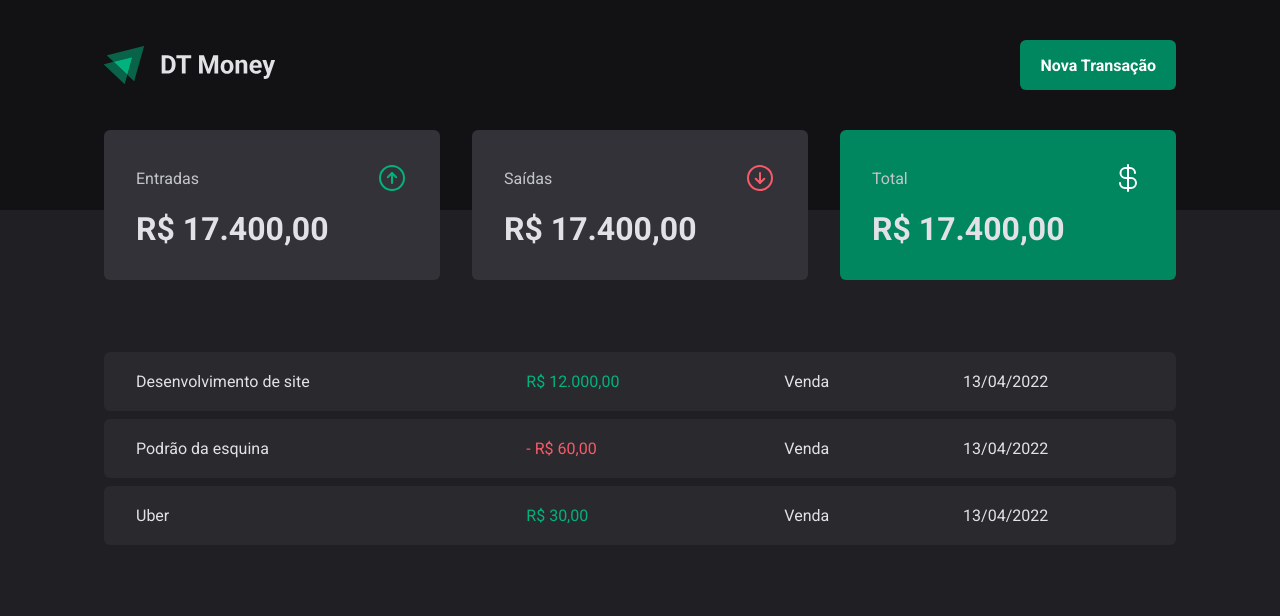
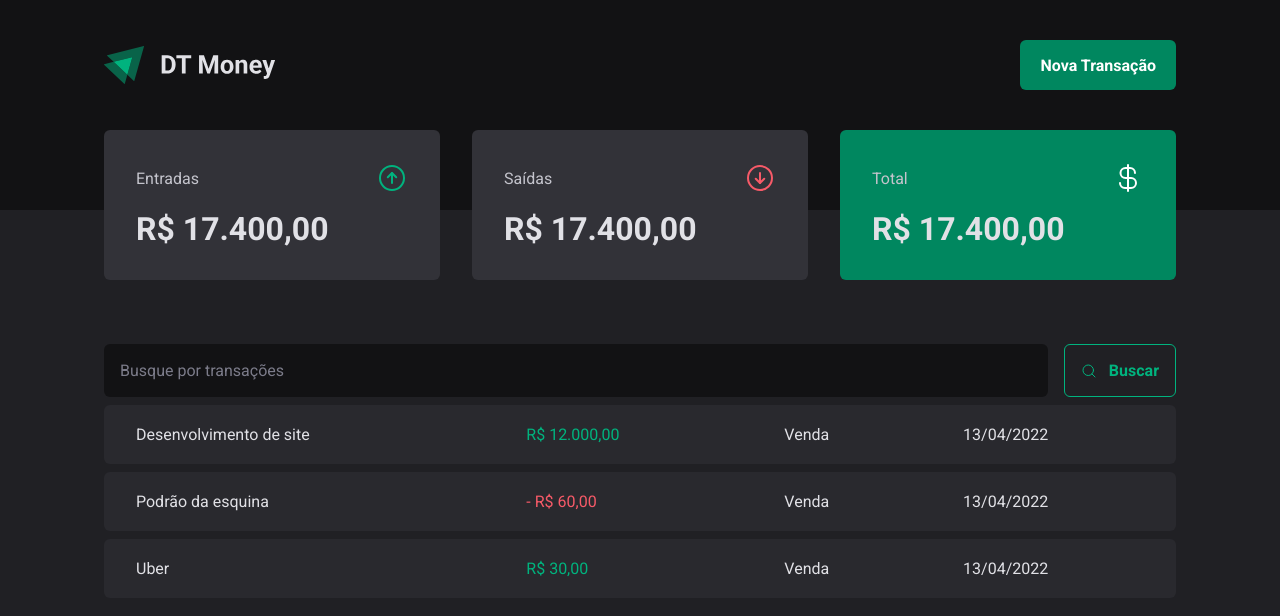
Before and after one commit to CauaMatheus/03-dt-money, a React (Vite) app: page / in a window 1280 px wide. Shown: the top 616 px of the page. Built offline with nearby package versions, Linux system fonts and the light colour scheme.

Commit message:
SearchForm

```diff
--- /dev/null
+++ b/src/pages/Transactions/SearchForm/index.tsx
@@ -0,0 +1,13 @@
+import { SearchFormContainer } from './styles'
+import { MagnifyingGlass } from 'phosphor-react'
+
+export function SearchForm() {
+  return (
+    <SearchFormContainer>
+      <input type="text" placeholder="Busque por transações" />
+      <button type="submit">
+        <MagnifyingGlass /> Buscar
+      </button>
+    </SearchFormContainer>
+  )
+}
--- /dev/null
+++ b/src/pages/Transactions/SearchForm/styles.ts
@@ -0,0 +1,40 @@
+import styled from 'styled-components'
+
+export const SearchFormContainer = styled.form`
+  display: flex;
+  gap: 1rem;
+
+  input {
+    flex: 1;
+    border-radius: 6px;
+    border: 0;
+    background: ${(props) => props.theme['gray-900']};
+    color: ${(props) => props.theme['gray-300']};
+    padding: 1rem;
+
+    &::placeholder {
+      color: ${(props) => props.theme['gray-500']};
+    }
+  }
+
+  button {
+    cursor: pointer;
+    display: flex;
+    align-items: center;
+    font-weight: bold;
+    gap: 0.75rem;
+
+    border: 1px solid ${(props) => props.theme['green-300']};
+    padding: 1rem;
+    background: transparent;
+    color: ${(props) => props.theme['green-300']};
+    border-radius: 6px;
+
+    &:hover {
+      background: ${(props) => props.theme['green-500']};
+      border-color: ${(props) => props.theme['green-500']};
+      color: ${(props) => props.theme.white};
+      transition: background-color 0.2s, color 0.2s, border-color 0.2s;
+    }
+  }
+`
--- a/src/pages/Transactions/index.tsx
+++ b/src/pages/Transactions/index.tsx
@@ -1,5 +1,6 @@
 import { Header } from '../../components/Header'
 import { Summary } from '../../components/Summary'
+import { SearchForm } from './SearchForm'
 import {
   PriceHighlight,
   TransactionsContainer,
@@ -13,6 +14,7 @@
       <Summary />
 
       <TransactionsContainer>
+        <SearchForm />
         <TransactionsTable>
           <tbody>
             <tr>
```
